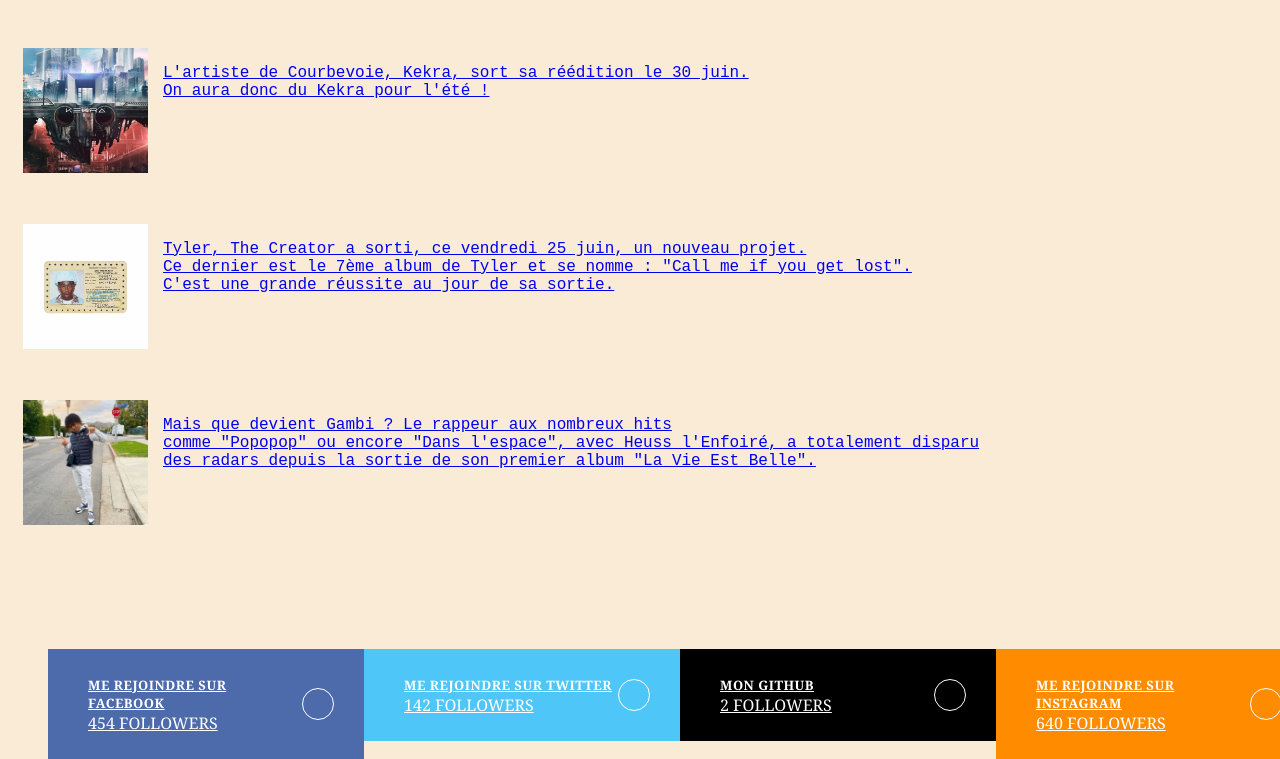
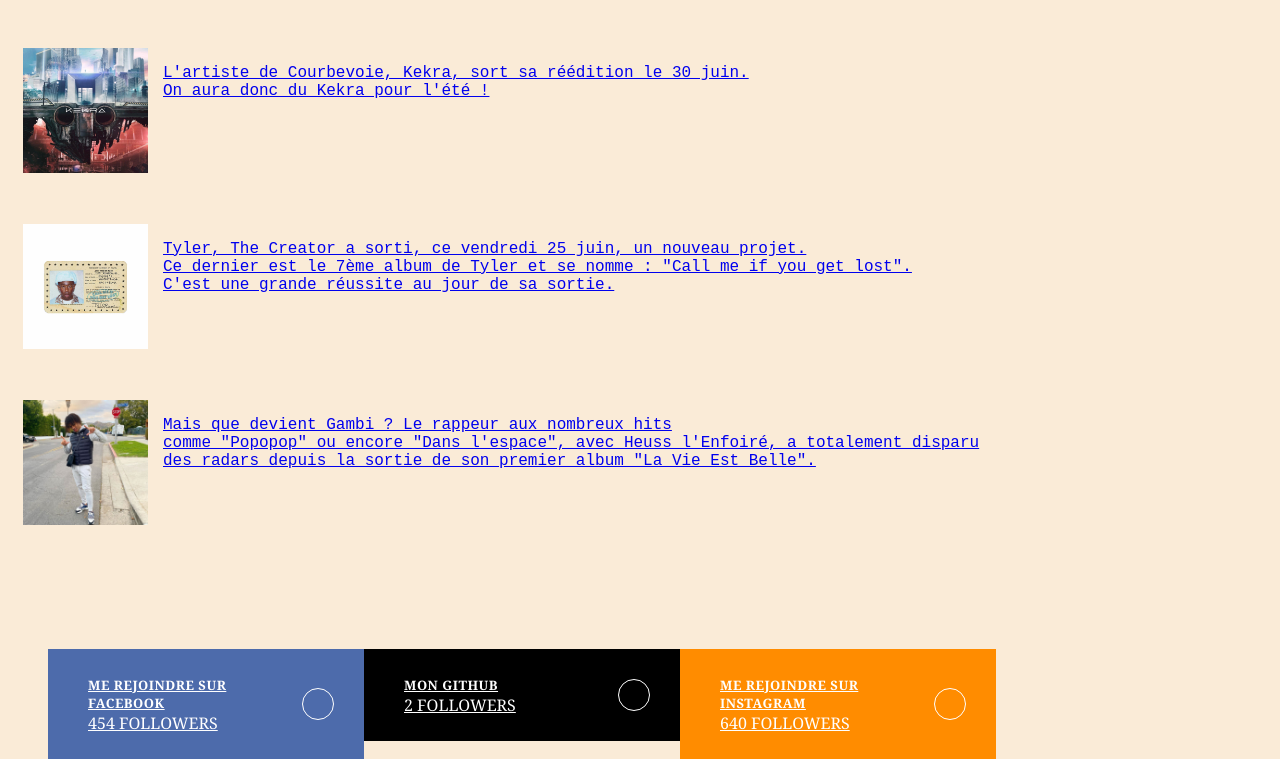
Before and after one commit to louisexe/RapSansModeration, a plain HTML site: page pages/articles.htm in a window 1280 px wide. Shown: the part 427-1186 px from the top of the page. Drawn offline with Linux system fonts and the light colour scheme.

Commit message:
Update articles.htm

```diff
--- a/pages/articles.htm
+++ b/pages/articles.htm
@@ -83,13 +83,6 @@
                         <span class="followers">454 Followers</span>
                     </a>
                 </li>
-                <li class="twitter">
-                    <a href="https://twitter.com/lougoodkid_maad" title="">
-                        <i class="fa fa-twitter"> </i>
-                        <p>Me rejoindre sur Twitter</p>
-                        <span class="followers">142 Followers</span>
-                    </a>
-                </li>
                 <li class="github">
                     <a href="https://github.com/louisexe" title="">
                         <i class="fa fa-github"> </i>
```
